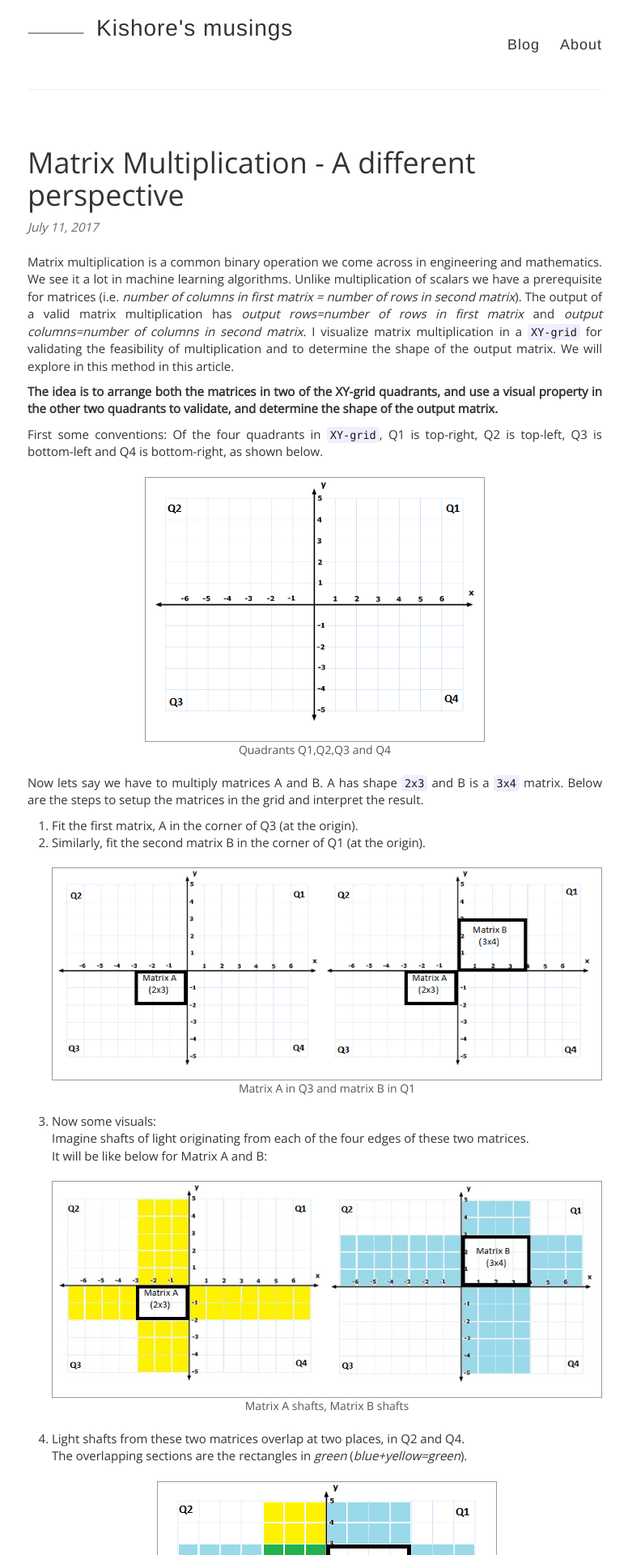
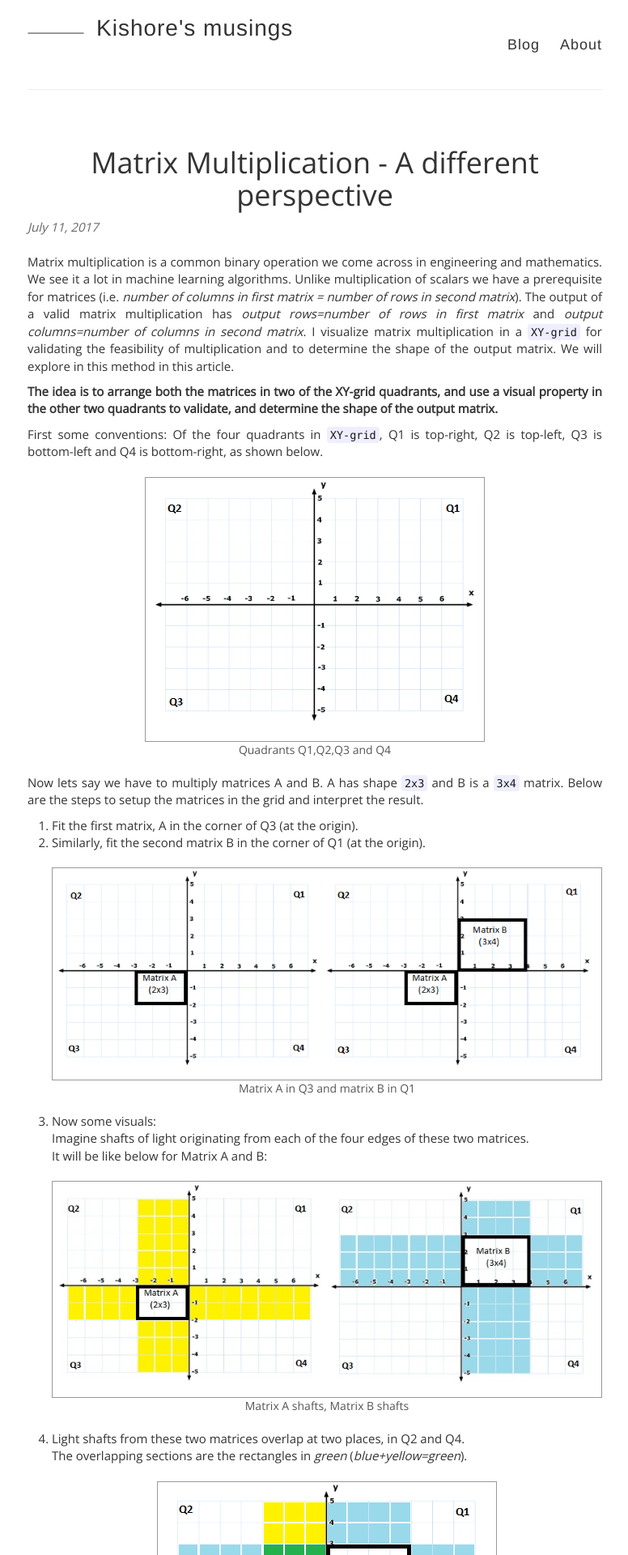
Before and after one commit to kishorepv/kishorepv.github.io, a Jekyll site: the page built from _posts/2017-07-11-Matrix-Multiplication.md, in a window 1280 px wide. Shown: the top 1920 px of the page at 81% size, without its empty margins (251-1027 px from the left). Built offline with Jekyll 4.4.1, drawn with Linux system fonts in a browser that asks for light colours; nearby versions of some CDN libraries; comment, search, counter and statistics services are not loaded.

Commit message:
post title

```diff
--- a/_layouts/post.html
+++ b/_layouts/post.html
@@ -41,7 +41,7 @@ layout: default
 
 
 <article class="post">
-  <h1 style="text-align: left">{{ page.title }}</h1>
+  <h1 style="text-align: center">{{ page.title }}</h1>
   <div class="date">
     {{ page.date | date: "%B %e, %Y" }}
   </div>
```
